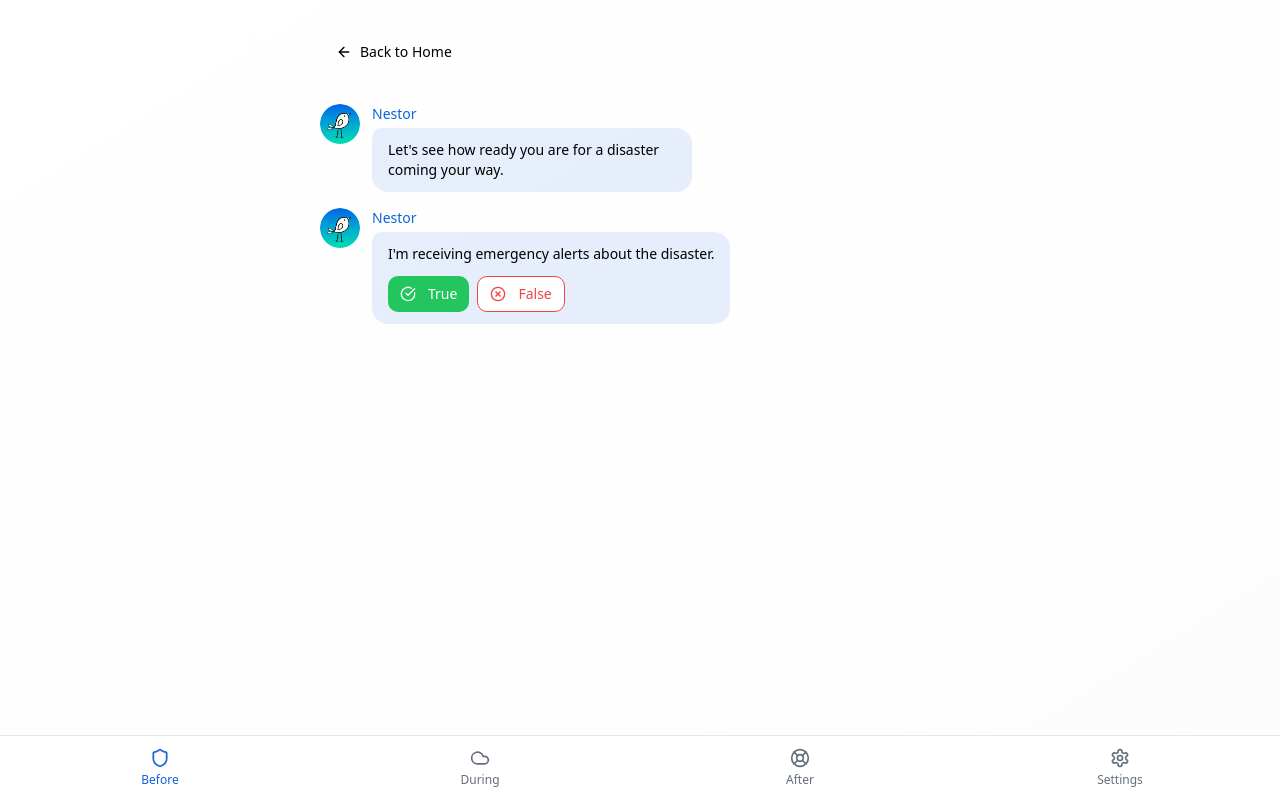
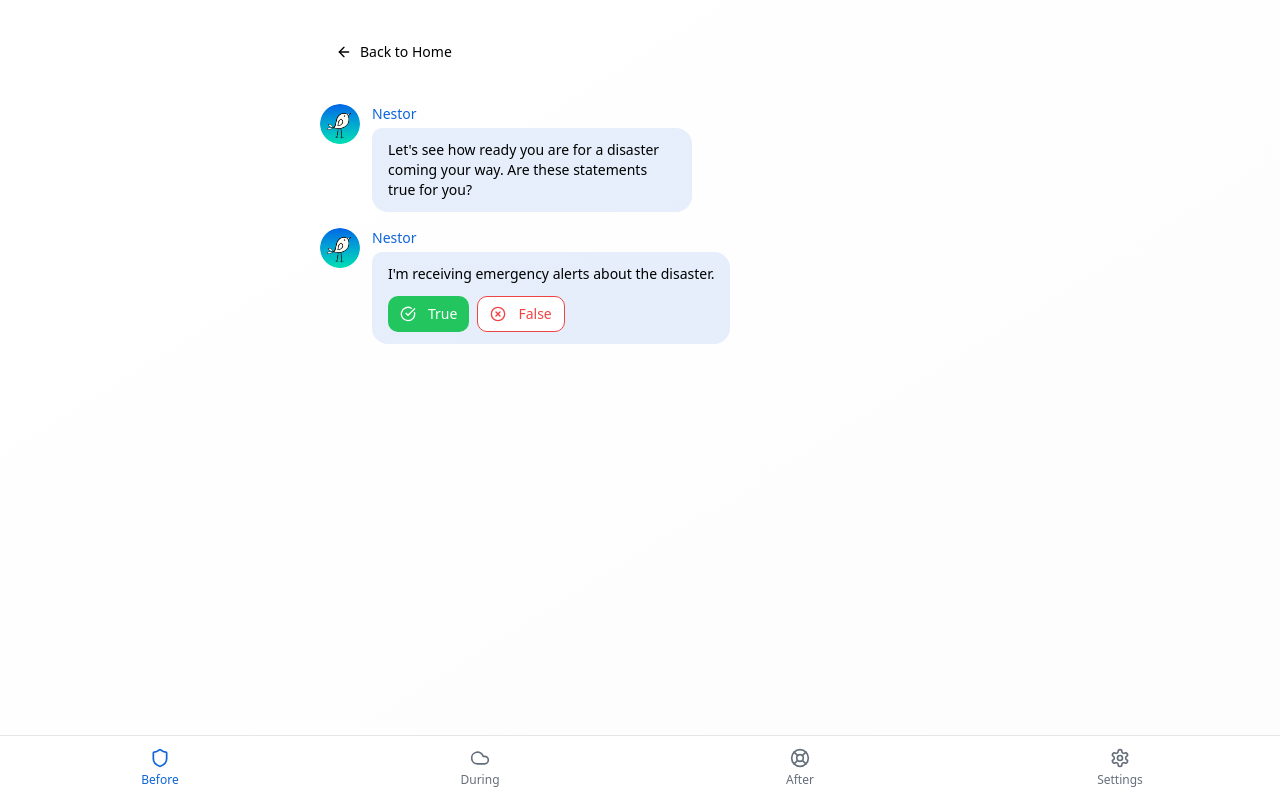
Before and after one commit to schnabs27/nestprotect, a React (Vite) app: page /self-assessment in a window 1280 px wide. Built offline with nearby package versions, Linux system fonts and the light colour scheme.

Commit message:
Update Nestor's intro sentence

```diff
--- a/src/components/SelfAssessmentPage.tsx
+++ b/src/components/SelfAssessmentPage.tsx
@@ -82,7 +82,7 @@ const SelfAssessmentPage = () => {
               <span className="text-sm font-medium text-primary">Nestor</span>
               <div className="bg-primary/10 rounded-2xl rounded-tl-md px-4 py-3 max-w-xs">
                 <p className="text-sm text-foreground">
-                  Let's see how ready you are for a disaster coming your way.
+                  Let's see how ready you are for a disaster coming your way. Are these statements true for you?
                 </p>
               </div>
             </div>
```
